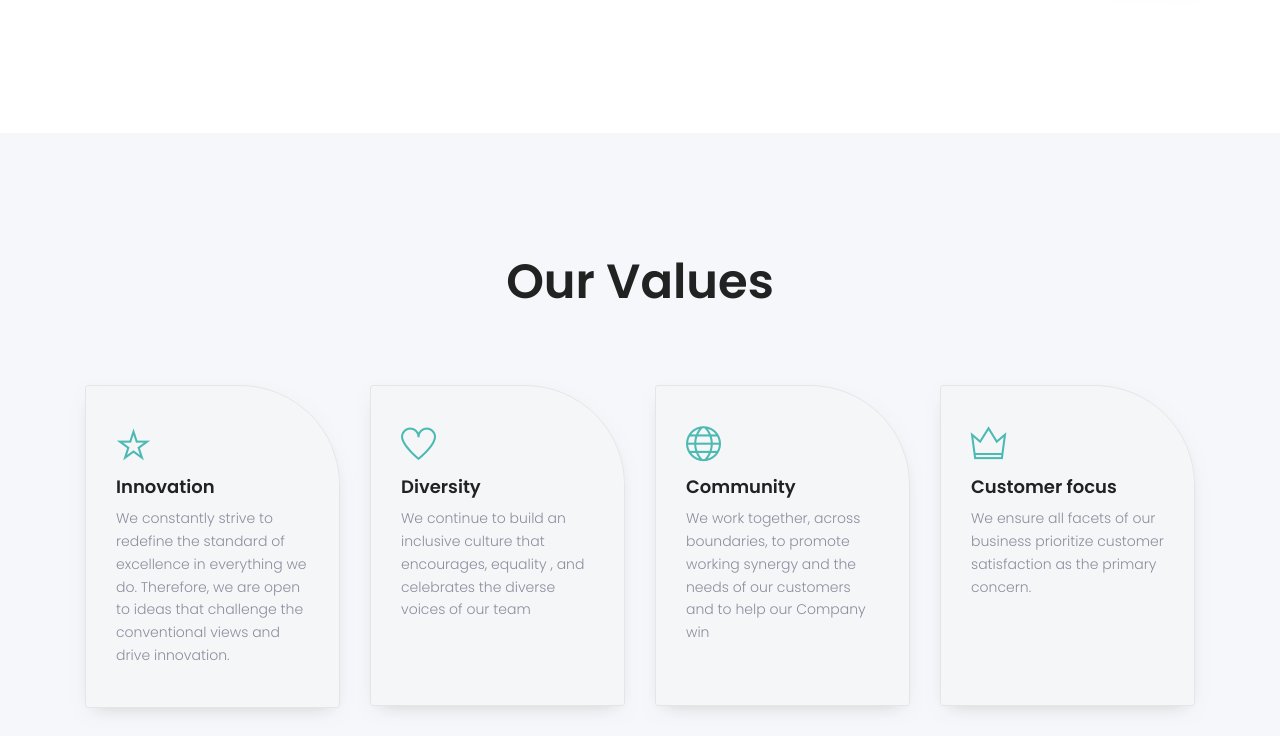
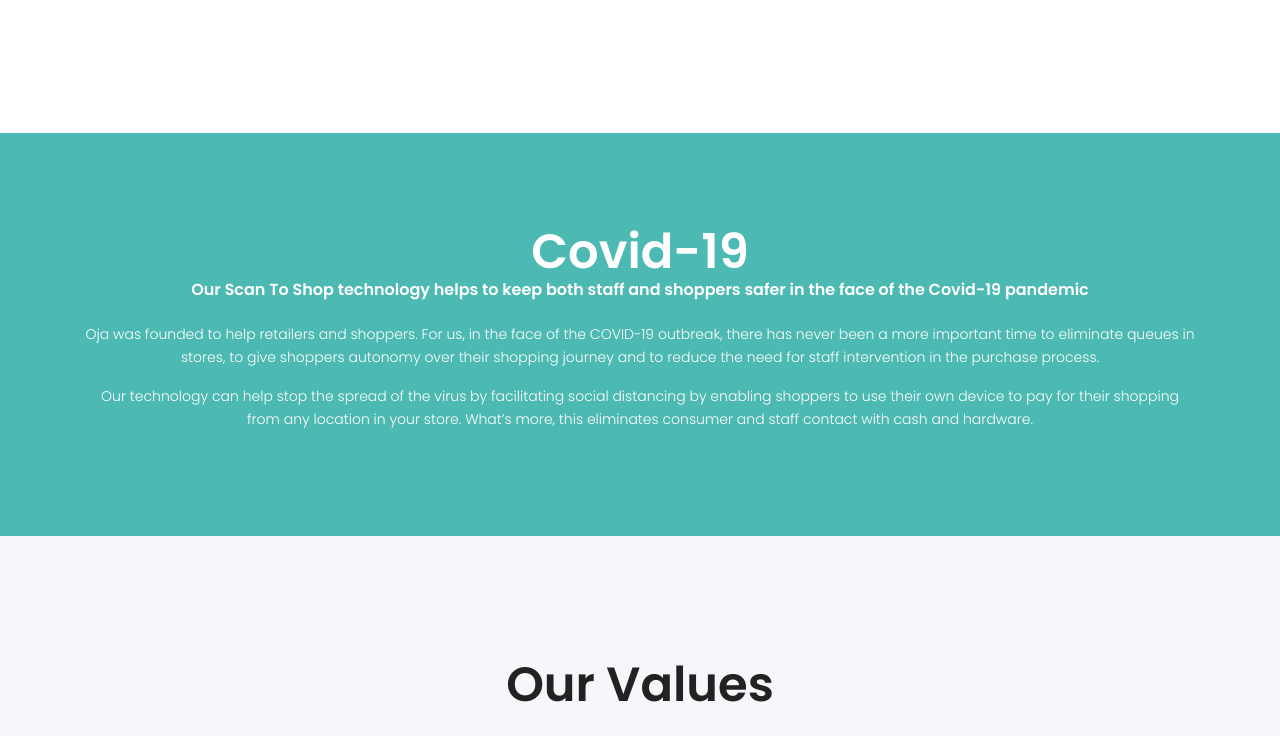
Before and after one commit to mysterymosi/mysterymosi.github.io, a plain HTML site: page about.html in a window 1280 px wide. Shown: the part 1739-2475 px from the top of the page. Drawn offline with nearby package versions, Linux system fonts and the light colour scheme.

Commit message:
added covid section

```diff
--- a/about.html
+++ b/about.html
@@ -7,7 +7,10 @@
       content="width=device-width, initial-scale=1, shrink-to-fit=no"
     />
     <!-- Favicon-->
-    <link rel="shortcut icon" href="https://res.cloudinary.com/dx2a1g2mb/image/upload/v1573993255/Icon_ikbnmn.svg" />
+    <link
+      rel="shortcut icon"
+      href="https://res.cloudinary.com/dx2a1g2mb/image/upload/v1573993255/Icon_ikbnmn.svg"
+    />
     <!-- Author Meta -->
     <meta name="author" content="" />
     <!-- Meta Description -->
@@ -252,6 +255,42 @@
       </div>
     </section>
     <!-- End Why we do it section -->
+
+    <!-- start covid section -->
+    <section class="service-section covid-section">
+      <div class="btn-cyan">
+        <div class="container">
+          <div class="row scroll-animations pd-top-bottom">
+            <div class="col-lg-12 anime-service animate__animated">
+              <div class="mb-4">
+                <h2 style="color: #fff" class="text-center text-header">
+                  Covid-19
+                </h2>
+                <h5 style="color: #fff" class="text-center">
+                  Our Scan To Shop technology helps to keep both staff and shoppers
+                  safer in the face of the Covid-19 pandemic
+                </h5>
+              </div>
+              <p style="color: #fff" class="text-center">
+                Oja was founded to help retailers and shoppers. For us, in the
+                face of the COVID-19 outbreak, there has never been a more
+                important time to eliminate queues in stores, to give shoppers
+                autonomy over their shopping journey and to reduce the need for
+                staff intervention in the purchase process.
+              </p>
+              <p style="color: #fff" class="text-center">
+                Our technology can help stop the spread of the virus by
+                facilitating social distancing by enabling shoppers to use their
+                own device to pay for their shopping from any location in your
+                store. What’s more, this eliminates consumer and staff contact
+                with cash and hardware.
+              </p>
+            </div>
+          </div>
+        </div>
+      </div>
+    </section>
+    <!-- end covid section -->
 
     <!-- Start values section -->
     <section class="service-section values-section section-gap-full">
--- a/assets/css/style.css
+++ b/assets/css/style.css
@@ -3370,6 +3370,15 @@
   line-height: 14px;
 }
 
+.pd-top-bottom {
+  padding-top: 90px;
+  padding-bottom: 90px;
+}
+
+.covid-section {
+  padding-bottom: 0 !important;
+}
+
   .slider-title__item {
     display: inline-block;
   }
```
